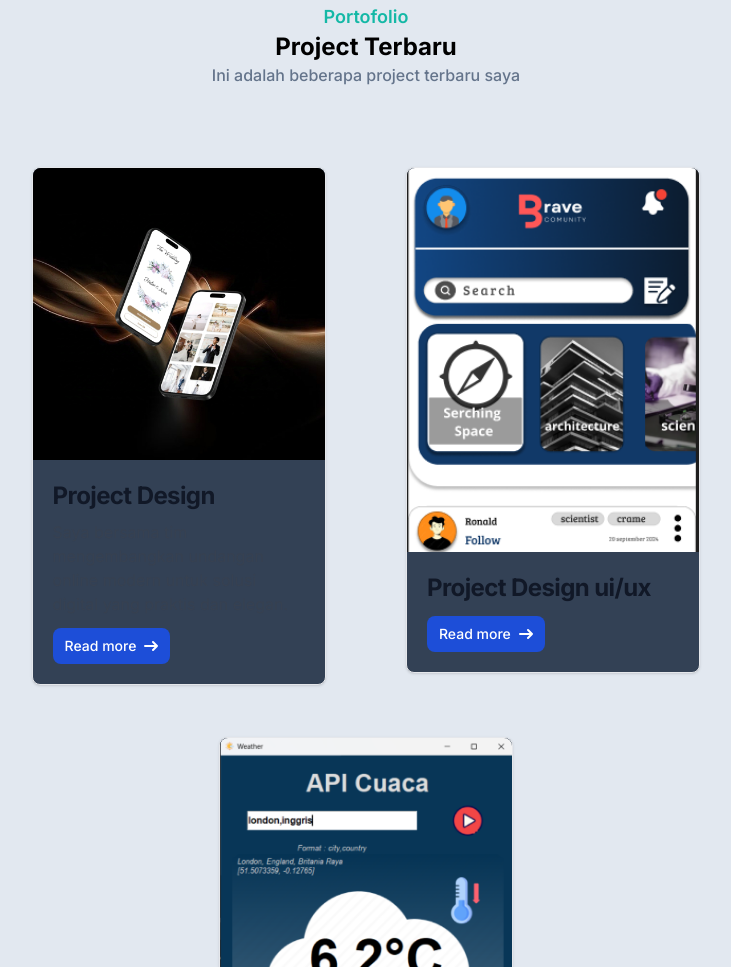
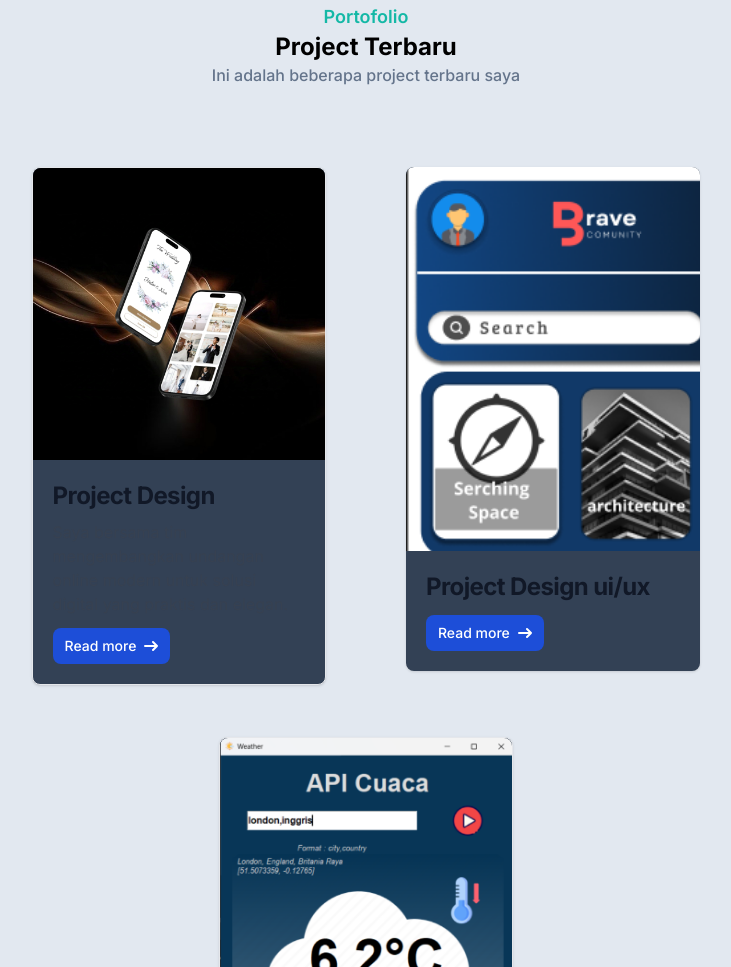
Before and after one commit to marhel28/Portofolio, a website: page index.html in a window 1280 px wide. Shown: the part 1075-2042 px from the top of the page, without its empty margins (274-1005 px from the left). Drawn offline with nearby package versions, Linux system fonts and the light colour scheme.

Commit message:
fix another bug

```diff
--- a/index.html
+++ b/index.html
@@ -173,10 +173,10 @@
                     </div>
                 </div>
                 <div class="mb-5 p-4 md:w-1/2 md:px-10">
-                    <div class="max-w-sm  border border-gray-200 rounded-lg shadow bg-slate-700 ">
+                    <div class="max-w-sm  border-gray-200 rounded-lg shadow bg-slate-700 overflow-hidden ">
                         <a target="_blank" href="https://www.figma.com/proto/BKH8YbjIgI1sdN6RmdatlS/Untitled?node-id=2-3&starting-point-node-id=137%3A43" >
-                            <div class="w-full h-96 bg-cover bg-center overflow-hidden">
-                                <img class="w-full h-full object-cover rounded-t-lg object-top" src="/img/porto/porto 2 fix.png" alt="" />
+                            <div class="w-96 h-96 overflow-hidden">
+                                <img class="w-full h-full object-cover rounded-t-lg object-left-top" src="/img/porto/porto 2 fix.png" alt="" />
                             </div>
                         </a>
                         <div class="p-5">
```
Also changed, not shown: src/output.css.
